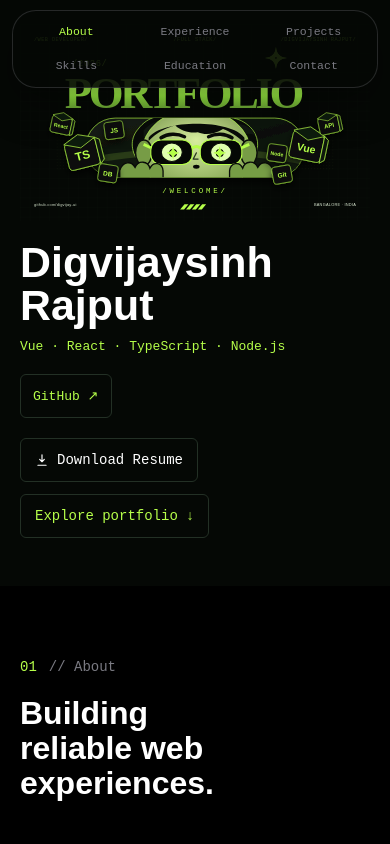
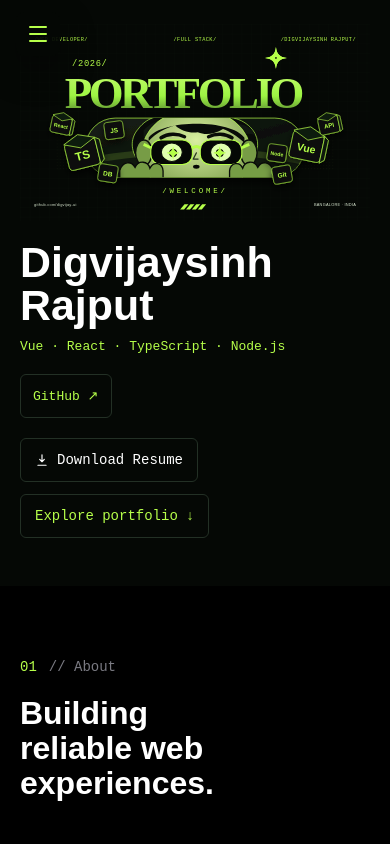
Before and after one commit to digvijay-ui/digvijay-portfolio, a Nuxt app: page / in a window 390 px wide. Shown: the top 844 px of the page. Built offline with nearby package versions, Linux system fonts and the light colour scheme.

Commit message:
UI: make header resposive

```diff
--- a/components/layout/SiteHeader.vue
+++ b/components/layout/SiteHeader.vue
@@ -1,5 +1,5 @@
 <script setup lang="ts">
-import { onBeforeUnmount, onMounted, ref } from 'vue'
+import { onBeforeUnmount, onMounted, ref, watch } from 'vue'
 
 const navItems = [
   { label: 'About', href: '#about', id: 'about' },
@@ -11,14 +11,51 @@ const navItems = [
 ]
 
 const activeSection = ref('about')
+const isMenuOpen = ref(false)
+const headerElement = ref<HTMLElement | null>(null)
 
 let observer: IntersectionObserver | null = null
 
+const lockBodyScroll = () => {
+  document.body.style.overflow = isMenuOpen.value ? 'hidden' : ''
+}
+
 const setActiveSection = (sectionId: string) => {
   activeSection.value = sectionId
+  isMenuOpen.value = false
+}
+
+const toggleMenu = () => {
+  isMenuOpen.value = !isMenuOpen.value
+}
+
+const closeMenu = () => {
+  isMenuOpen.value = false
+}
+
+const handleDocumentClick = (event: MouseEvent) => {
+  if (!headerElement.value?.contains(event.target as Node)) {
+    closeMenu()
+  }
+}
+
+const handleKeydown = (event: KeyboardEvent) => {
+  if (event.key === 'Escape') {
+    closeMenu()
+  }
+}
+
+const handleResize = () => {
+  if (window.innerWidth > 900) {
+    closeMenu()
+  }
 }
 
 onMounted(() => {
+  document.addEventListener('click', handleDocumentClick)
+  document.addEventListener('keydown', handleKeydown)
+  window.addEventListener('resize', handleResize)
+
   if (!('IntersectionObserver' in window)) {
     return
   }
@@ -50,12 +87,47 @@ onMounted(() => {
 
 onBeforeUnmount(() => {
   observer?.disconnect()
+  document.removeEventListener('click', handleDocumentClick)
+  document.removeEventListener('keydown', handleKeydown)
+  window.removeEventListener('resize', handleResize)
+  document.body.style.overflow = ''
+})
+
+watch(isMenuOpen, () => {
+  lockBodyScroll()
 })
 </script>
 
 <template>
-  <header class="site-header" aria-label="Primary">
-    <nav class="site-header__nav">
+  <header ref="headerElement" class="site-header">
+    <button
+      class="site-header__backdrop"
+      :class="{ 'site-header__backdrop--open': isMenuOpen }"
+      type="button"
+      aria-label="Close primary navigation"
+      tabindex="-1"
+      @click="closeMenu"
+    />
+
+    <button
+      class="site-header__toggle"
+      type="button"
+      :aria-expanded="isMenuOpen"
+      aria-controls="primary-navigation"
+      aria-label="Toggle primary navigation"
+      @click="toggleMenu"
+    >
+      <span class="site-header__toggle-line" aria-hidden="true" />
+      <span class="site-header__toggle-line" aria-hidden="true" />
+      <span class="site-header__toggle-line" aria-hidden="true" />
+    </button>
+
+    <nav
+      id="primary-navigation"
+      class="site-header__nav"
+      :class="{ 'site-header__nav--open': isMenuOpen }"
+      aria-label="Primary"
+    >
       <a
         v-for="item in navItems"
         :key="item.id"
@@ -83,6 +155,14 @@ onBeforeUnmount(() => {
   margin: 0;
   padding: 0 20px;
   pointer-events: none;
+}
+
+.site-header__toggle {
+  display: none;
+}
+
+.site-header__backdrop {
+  display: none;
 }
 
 .site-header__nav {
@@ -125,37 +205,135 @@ onBeforeUnmount(() => {
   color: var(--color-accent);
 }
 
-@media (max-width: 767px) {
+@media (max-width: 900px) {
   .site-header {
-    top: 10px;
-    padding: 0 12px;
+    top: 12px;
+    justify-content: flex-start;
+    padding: 0 16px;
+  }
+
+  .site-header__toggle {
+    position: relative;
+    z-index: 2;
+    display: inline-flex;
+    width: 44px;
+    height: 44px;
+    flex-direction: column;
+    align-items: center;
+    justify-content: center;
+    gap: 5px;
+    border: 0;
+    border-radius: 8px;
+    background: rgba(5, 8, 5, 0.92);
+    box-shadow: 0 14px 34px rgba(0, 0, 0, 0.34);
+    color: var(--color-accent);
+    cursor: pointer;
+    pointer-events: auto;
+    transition:
+      border-color 160ms ease-out,
+      box-shadow 160ms ease-out;
+  }
+
+  .site-header__toggle:hover,
+  .site-header__toggle:focus-visible,
+  .site-header__toggle[aria-expanded='true'] {
+    border-color: rgba(182, 255, 74, 0.78);
+    box-shadow: 0 0 22px var(--color-accent-glow);
+  }
+
+  .site-header__toggle-line {
+    display: block;
+    width: 18px;
+    height: 2px;
+    border-radius: 999px;
+    background: currentColor;
+    transition:
+      opacity 160ms ease-out,
+      transform 160ms ease-out;
+  }
+
+  .site-header__toggle[aria-expanded='true'] .site-header__toggle-line:first-child {
+    transform: translateY(7px) rotate(45deg);
+  }
+
+  .site-header__toggle[aria-expanded='true'] .site-header__toggle-line:nth-child(2) {
+    opacity: 0;
+  }
+
+  .site-header__toggle[aria-expanded='true'] .site-header__toggle-line:last-child {
+    transform: translateY(-7px) rotate(-45deg);
   }
 
   .site-header__nav {
-    width: min(100%, 460px);
-    border-radius: 24px;
-    gap: 2px;
-    padding: 5px;
+    position: fixed;
+    inset: 0 auto 0 0;
+    display: grid;
+    align-content: start;
+    width: min(320px, calc(100vw - 64px));
+    min-height: 100svh;
+    justify-content: stretch;
+    gap: 4px;
+    border-right: 1px solid rgba(161, 161, 170, 0.22);
+    border-radius: 0;
+    background: rgb(5, 8, 5);
+    box-shadow: 24px 0 60px rgba(0, 0, 0, 0.52);
+    padding: 72px 14px 18px;
+    opacity: 0;
+    pointer-events: none;
+    transform: translateX(-100%);
+    transition:
+      opacity 160ms ease-out,
+      transform 160ms ease-out;
+    visibility: hidden;
+  }
+
+  .site-header__nav--open {
+    opacity: 1;
+    pointer-events: auto;
+    transform: translateY(0);
+    visibility: visible;
   }
 
   .site-header__link {
-    flex: 1 1 30%;
-    min-width: 86px;
-    min-height: 32px;
-    font-size: 0.75rem;
-    padding: 9px 8px;
+    justify-content: flex-start;
+    width: 100%;
+    min-height: 42px;
+    border-radius: 6px;
+    font-size: 0.8125rem;
+    padding: 11px 12px;
   }
-}
 
-@media (max-width: 420px) {
-  .site-header__link {
-    min-width: 80px;
-    font-size: 0.71875rem;
+  .site-header__link--active {
+    background: rgba(182, 255, 74, 0.1);
+  }
+
+  .site-header__backdrop {
+    position: fixed;
+    inset: 0;
+    display: block;
+    border: 0;
+    background: rgba(0, 0, 0, 0.56);
+    cursor: pointer;
+    opacity: 0;
+    padding: 0;
+    pointer-events: none;
+    transition: opacity 160ms ease-out;
+    visibility: hidden;
+  }
+
+  .site-header__backdrop--open {
+    opacity: 1;
+    pointer-events: auto;
+    visibility: visible;
   }
 }
 
 @media (prefers-reduced-motion: reduce) {
-  .site-header__link {
+  .site-header__link,
+  .site-header__nav,
+  .site-header__toggle,
+  .site-header__toggle-line,
+  .site-header__backdrop {
     transition: none;
   }
 }
```
